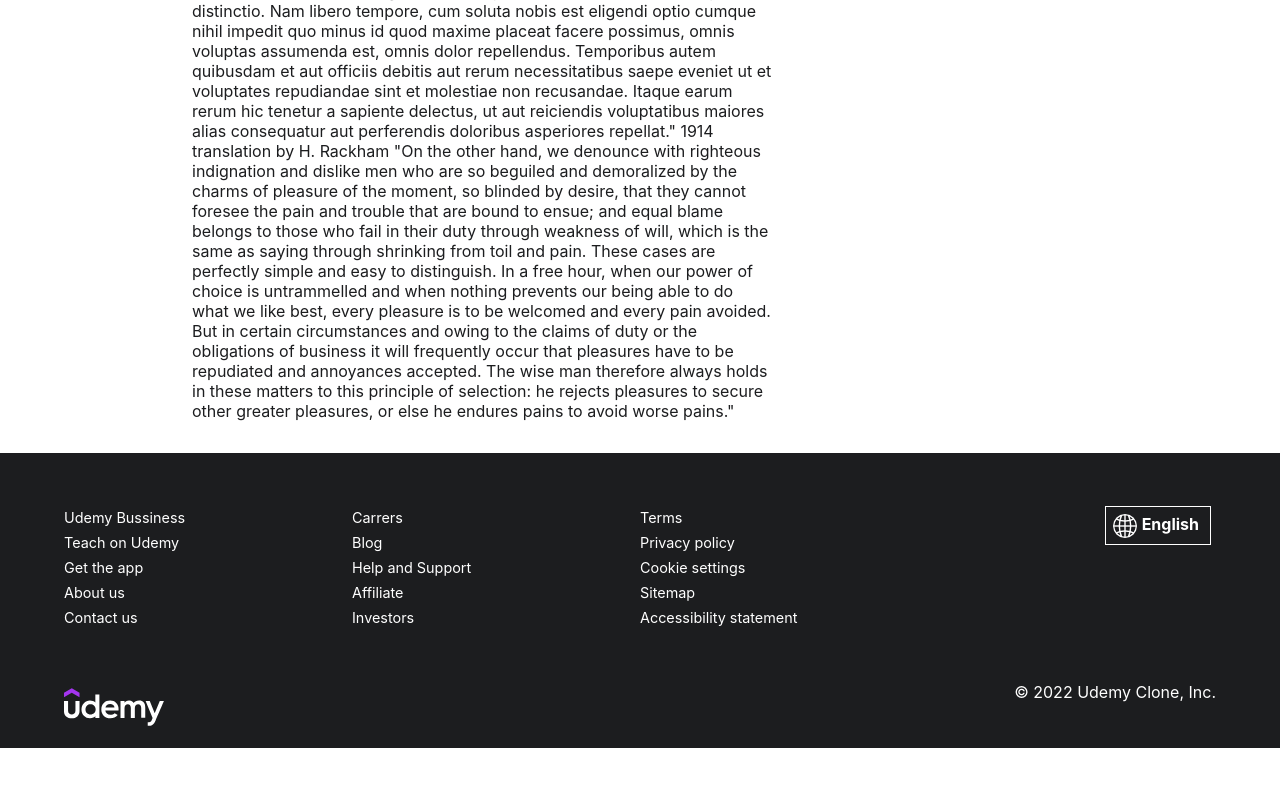
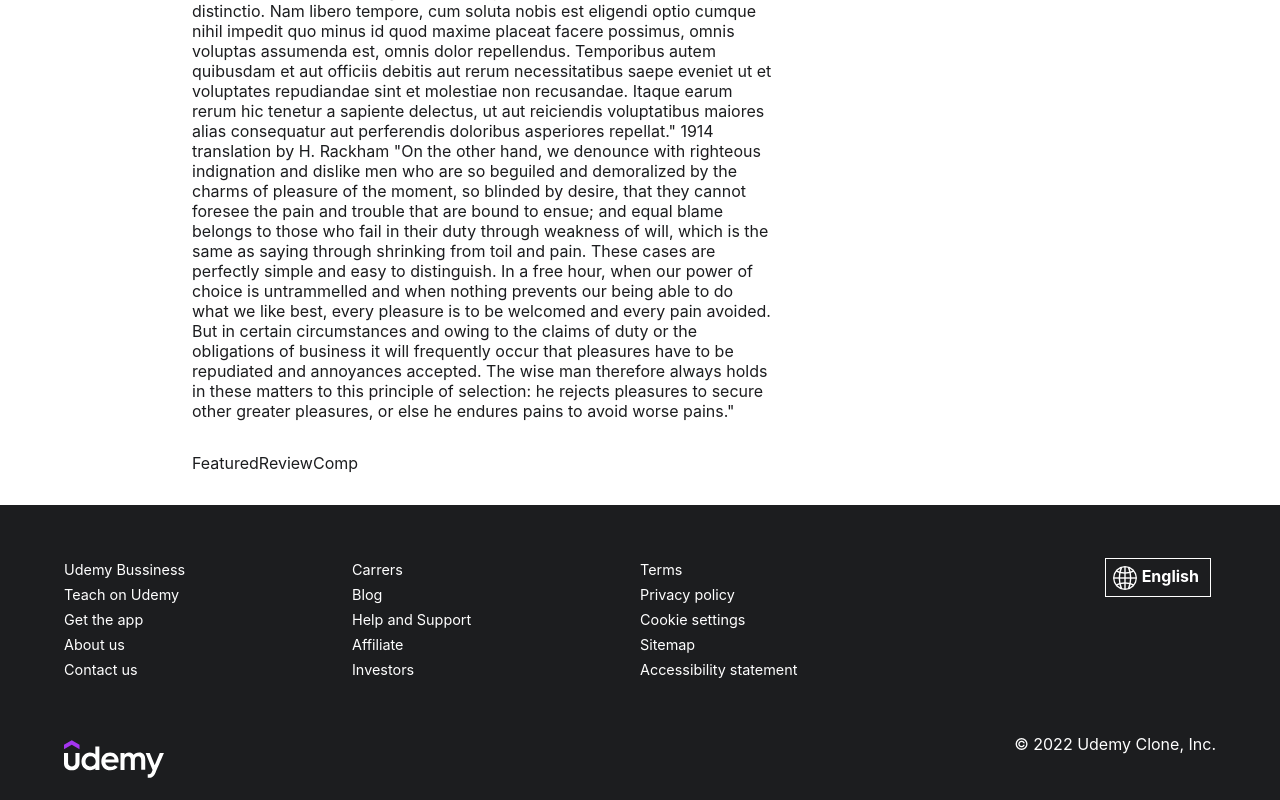
Before and after one commit to koushil-mankali/udemy-clone-frontend, a React (Vite) app: page /course/python in a window 1280 px wide. Shown: the part 1641-2441 px from the top of the page. Before the commit the page ends 2389 px from the top, so only its background shows below. Built offline with nearby package versions, Linux system fonts and the light colour scheme.

Commit message:
TimeSinceFunc helper function Done

```diff
--- /dev/null
+++ b/src/components/FeaturedReviewComp/FeaturedReviewComp.jsx
@@ -0,0 +1,20 @@
+import React from "react";
+
+import css from "./FeaturedReviewComp.module.css";
+
+import TimeSinceFunc from "../../helpers/TimeSinceFunc.js";
+
+const FeaturedReviewComp = (props) => {
+  const {
+    img = "",
+    name = "",
+    courses = 0,
+    reviews = 0,
+    rated = 0,
+    date = "",
+    cmmt = "",
+  } = props.data;
+  return <div>FeaturedReviewComp</div>;
+};
+
+export default FeaturedReviewComp;
--- /dev/null
+++ b/src/components/FeaturedReviewComp/FeaturedReviewComp.module.css
@@ -0,0 +1,3 @@
+.outerDiv {
+  width: 100%;
+}
--- /dev/null
+++ b/src/helpers/TimeSinceFunc.js
@@ -0,0 +1,20 @@
+function TimeSinceFunc(date) {
+  let seconds = Math.floor((new Date() - new Date(date)) / 1000);
+  let divisors = [31536000, 2592000, 86400, 3600, 60, 1];
+  let description = ["years", "months", "days", "hours", "minutes", "seconds"];
+  let result = [];
+
+  let interval = seconds;
+
+  for (let i = 0; i < divisors.length; i++) {
+    interval = Math.floor(seconds / divisors[i]);
+    if (interval > 1) {
+      result.push(interval + " " + description[i]);
+    }
+    seconds -= interval * divisors[i];
+  }
+
+  return result[0] + " ago";
+}
+
+export default TimeSinceFunc;
--- a/src/pages/CoursePage/CoursePage.jsx
+++ b/src/pages/CoursePage/CoursePage.jsx
@@ -6,6 +6,7 @@ import TextPointsNoter from "../../components/TextPointsNoter/TextPointsNoter";
 import CourseIncludesCard from "../../components/Cards/CourseIncludesCard/CourseIncludesCard";
 import CourseReqComp from "../../components/CourseReqComp/CourseReqComp";
 import CourseDescriptionComp from "../../components/CourseDescriptionComp/CourseDescriptionComp";
+import FeaturedReviewComp from "../../components/FeaturedReviewComp/FeaturedReviewComp";
 
 import playIcon from "/icons/play-button.png";
 import articleIcon from "/icons/application.png";
@@ -202,6 +203,16 @@ const CoursePage = () => {
   1914 translation by H. Rackham
   "On the other hand, we denounce with righteous indignation and dislike men who are so beguiled and demoralized by the charms of pleasure of the moment, so blinded by desire, that they cannot foresee the pain and trouble that are bound to ensue; and equal blame belongs to those who fail in their duty through weakness of will, which is the same as saying through shrinking from toil and pain. These cases are perfectly simple and easy to distinguish. In a free hour, when our power of choice is untrammelled and when nothing prevents our being able to do what we like best, every pleasure is to be welcomed and every pain avoided. But in certain circumstances and owing to the claims of duty or the obligations of business it will frequently occur that pleasures have to be repudiated and annoyances accepted. The wise man therefore always holds in these matters to this principle of selection: he rejects pleasures to secure other greater pleasures, or else he endures pains to avoid worse pains."`;
 
+  const featuredReviewUserData = {
+    img: "",
+    name: "Obada Q.",
+    courses: 23,
+    reviews: 12,
+    rated: 5,
+    date: "Sun Nov 06 2022",
+    cmmt: "An amazing course to start building React applications, the instructor is extremely great, he explains everything in different ways and shows us all the possible ways to work with React. If you're thinking about taking your career to the next level and learn something trendy, I really advise you in this course. Lastly, I want to thank the instructor for such a lovely course, I wish you all the best. Regards",
+  };
+
   return (
     <>
       <Navbar />
@@ -227,6 +238,9 @@ const CoursePage = () => {
             <div className={css.boxSection}>
               <CourseDescriptionComp ttl="Description" desc={desc} />
             </div>
+            <div className={css.boxSection}>
+              <FeaturedReviewComp data={featuredReviewUserData} />
+            </div>
           </div>
           <div className={css.rightSidebar}></div>
         </div>
```
